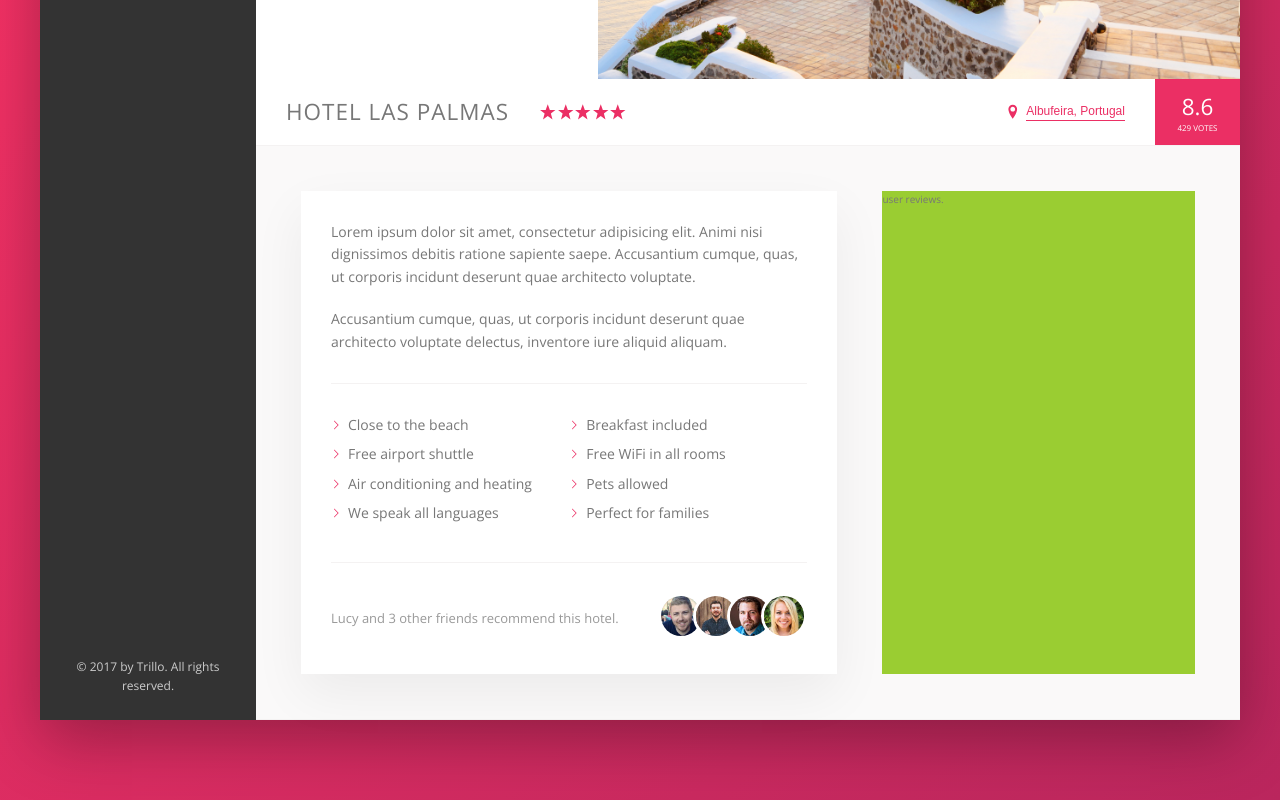
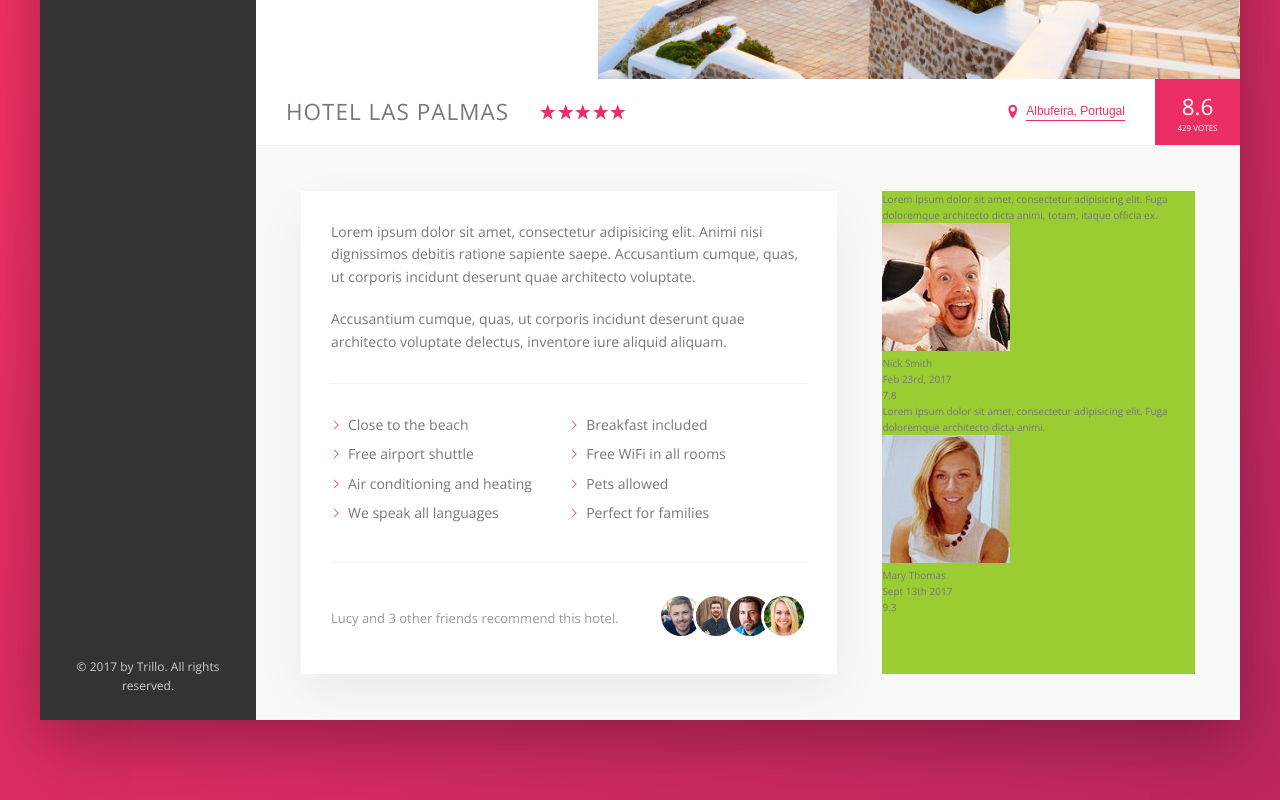
Before and after one commit to aindriu80/Trillio, a website: page index.html in a window 1280 px wide. Shown: the part 456-1256 px from the top of the page. Drawn offline with nearby package versions, Linux system fonts and the light colour scheme.

Commit message:
Building the Users Review Section - html markup

```diff
--- a/index.html
+++ b/index.html
@@ -161,11 +161,39 @@
                                 </div>
                             </div>
                     </div>
+                    <figure class="user-reviews">
+                        <figure class="review">
+                            <blockquote class="review__text">
+                                Lorem ipsum dolor sit amet, consectetur adipisicing elit. Fuga doloremque architecto dicta animi, totam, itaque officia ex.
+                            </blockquote>
+                            <figcaption class="review__user">
+                                <img src="resources/img/user-1.jpg" alt="User 1" class="review__photo">
+                                <div class="review__user-box">
+                                    <p class="review__user-name">Nick Smith</p>
+                                    <p class="review__user-date">Feb 23rd, 2017</p>
+                                </div>
+                                <div class="review__rating">7.8</div>
+                            </figcaption>
+                        </figure>
 
-                    <div class="user-reviews">
-                            user reviews.
+                        <figure class="review">
+                            <blockquote class="review__text">
+                                Lorem ipsum dolor sit amet, consectetur adipisicing elit. Fuga doloremque architecto dicta animi.
+                            </blockquote>
+                            <figcaption class="review__user">
+                                <img src="resources/img/user-2.jpg" alt="User 2" class="review__photo">
+                                <div class="review__user-box">
+                                    <p class="review__user-name">Mary Thomas</p>
+                                    <p class="review__user-date">Sept 13th 2017</p>
+                                </div>
+                                <div class="review__rating">9.3</div>
+                            </figcaption>
+                        </figure>
+
+                    </figure>
+
                     </div>
-                    </div>
+
                 </main>
             </div>
         </div>
```
